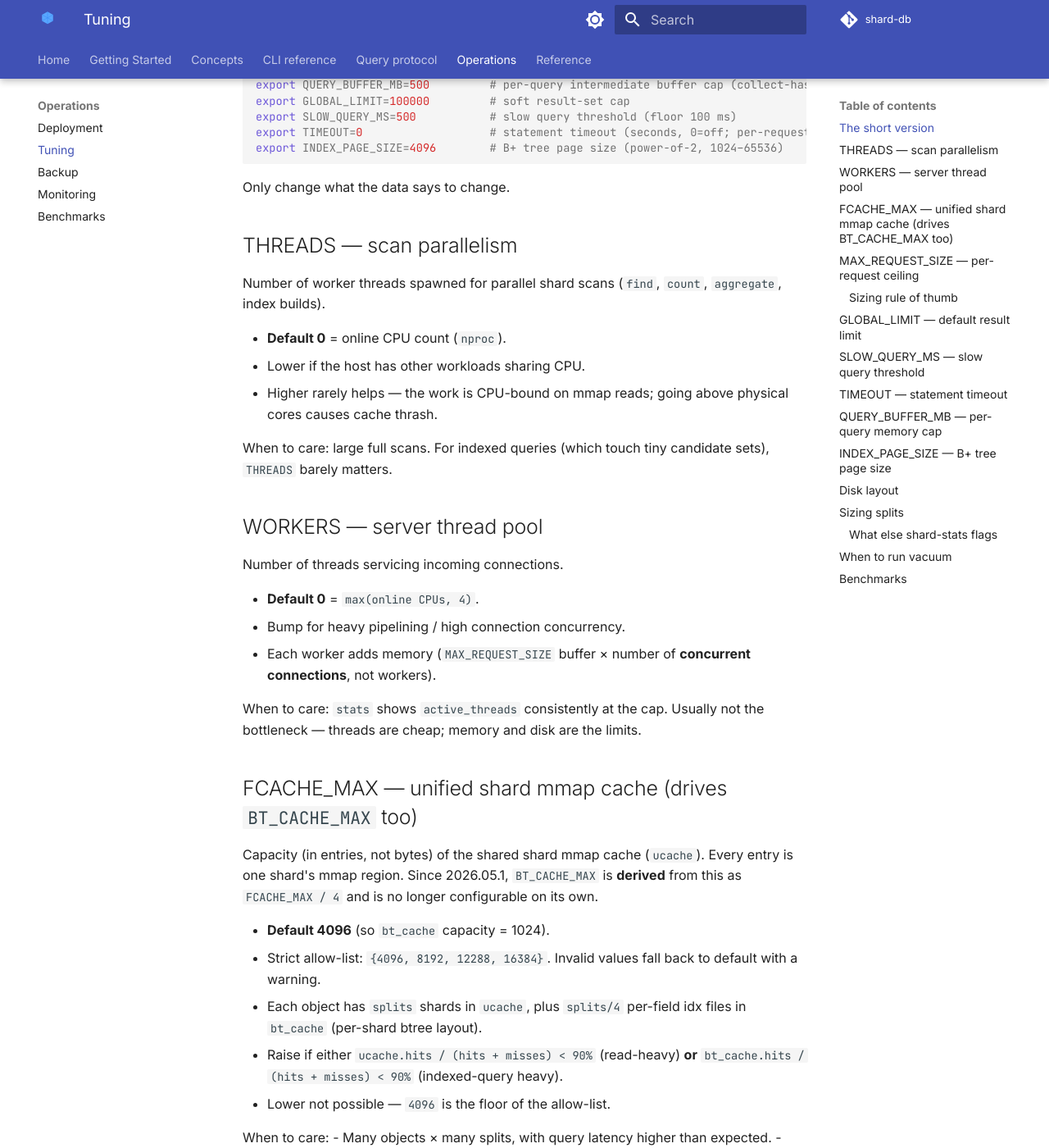
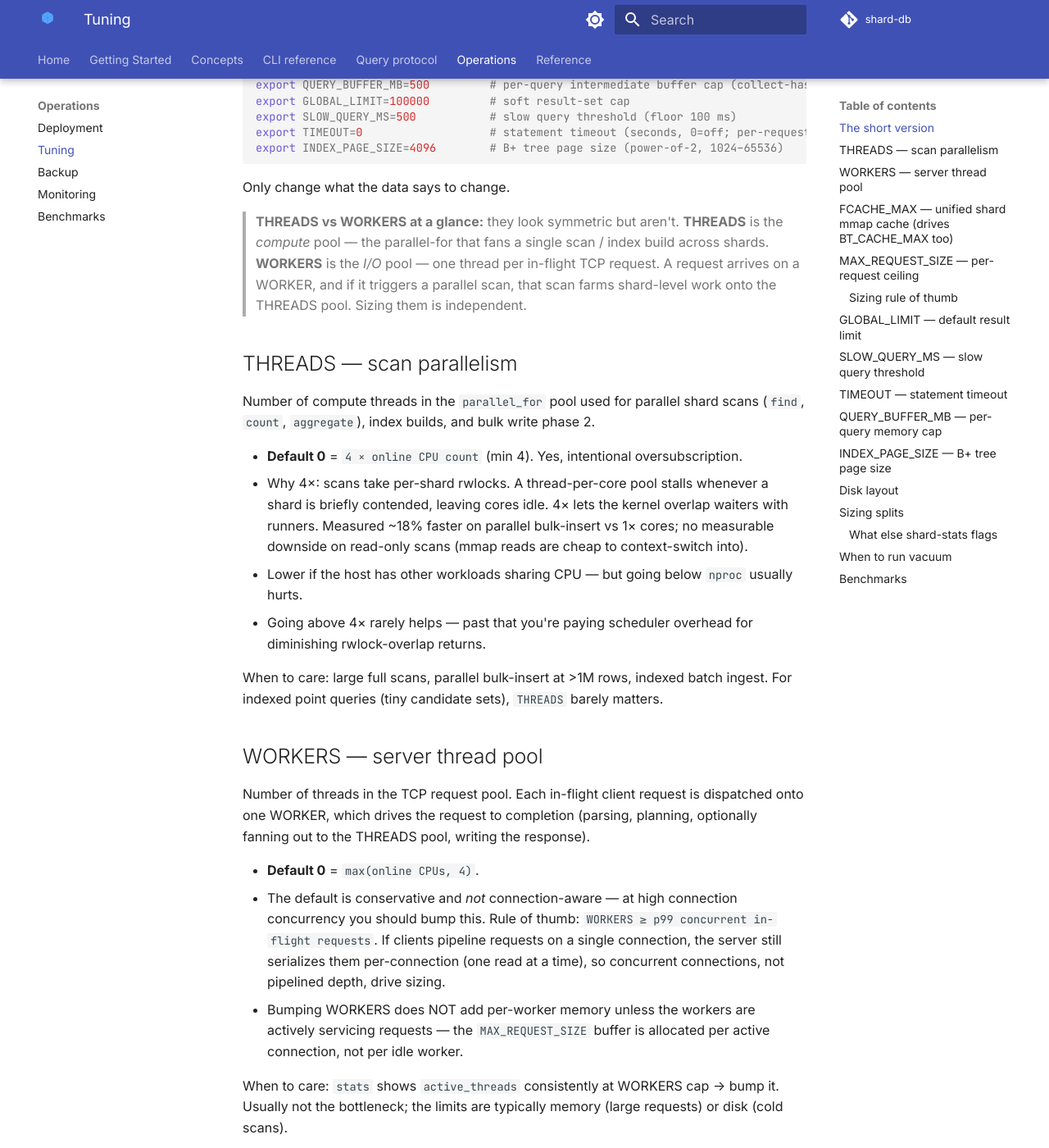
Before and after one commit to sayyiditow/shard-db, an MkDocs documentation site: the page built from docs/operations/tuning.md, in a window 1280 px wide and 1400 px high, scrolled down 400 px. Shown: the whole window at 82% size. Built offline with MkDocs 1.6.1 and Material for MkDocs 9.7.7, drawn with Linux system fonts in a browser that asks for light colours; comment, search, counter and statistics services are not loaded.

Commit message:
docs: clarify THREADS vs WORKERS in tuning.md
The body of the THREADS section claimed default = nproc, contradicting
the summary at the top of the file (which is correct: 4 × nproc). Fixed
the body, added the rationale for the 4× oversubscription (rwlock-stall
overlap, ~18% measured win), and added a leading paragraph that
distinguishes the compute pool (THREADS) from the I/O pool (WORKERS) —
they look symmetric but aren't, which is what the user flagged.

Also called out that WORKERS is connection-aware (rule of thumb: ≥ p99
concurrent in-flight requests) and that the MAX_REQUEST_SIZE buffer is
per-active-connection, not per-idle-worker.

Co-Authored-By: Claude Opus 4.7 (1M context) <noreply@anthropic.com>

```diff
--- a/docs/operations/tuning.md
+++ b/docs/operations/tuning.md
@@ -20,25 +20,28 @@ export INDEX_PAGE_SIZE=4096        # B+ tree page size (power-of-2, 1024–65536
 
 Only change what the data says to change.
 
+> **THREADS vs WORKERS at a glance:** they look symmetric but aren't. **THREADS** is the *compute* pool — the parallel-for that fans a single scan / index build across shards. **WORKERS** is the *I/O* pool — one thread per in-flight TCP request. A request arrives on a WORKER, and if it triggers a parallel scan, that scan farms shard-level work onto the THREADS pool. Sizing them is independent.
+
 ## THREADS — scan parallelism
 
-Number of worker threads spawned for parallel shard scans (`find`, `count`, `aggregate`, index builds).
+Number of compute threads in the `parallel_for` pool used for parallel shard scans (`find`, `count`, `aggregate`), index builds, and bulk write phase 2.
 
-- **Default 0** = online CPU count (`nproc`).
-- Lower if the host has other workloads sharing CPU.
-- Higher rarely helps — the work is CPU-bound on mmap reads; going above physical cores causes cache thrash.
+- **Default 0** = `4 × online CPU count` (min 4). Yes, intentional oversubscription.
+- Why 4×: scans take per-shard rwlocks. A thread-per-core pool stalls whenever a shard is briefly contended, leaving cores idle. 4× lets the kernel overlap waiters with runners. Measured ~18% faster on parallel bulk-insert vs 1× cores; no measurable downside on read-only scans (mmap reads are cheap to context-switch into).
+- Lower if the host has other workloads sharing CPU — but going below `nproc` usually hurts.
+- Going above 4× rarely helps — past that you're paying scheduler overhead for diminishing rwlock-overlap returns.
 
-When to care: large full scans. For indexed queries (which touch tiny candidate sets), `THREADS` barely matters.
+When to care: large full scans, parallel bulk-insert at >1M rows, indexed batch ingest. For indexed point queries (tiny candidate sets), `THREADS` barely matters.
 
 ## WORKERS — server thread pool
 
-Number of threads servicing incoming connections.
+Number of threads in the TCP request pool. Each in-flight client request is dispatched onto one WORKER, which drives the request to completion (parsing, planning, optionally fanning out to the THREADS pool, writing the response).
 
 - **Default 0** = `max(online CPUs, 4)`.
-- Bump for heavy pipelining / high connection concurrency.
-- Each worker adds memory (`MAX_REQUEST_SIZE` buffer × number of **concurrent connections**, not workers).
+- The default is conservative and *not* connection-aware — at high connection concurrency you should bump this. Rule of thumb: `WORKERS ≥ p99 concurrent in-flight requests`. If clients pipeline requests on a single connection, the server still serializes them per-connection (one read at a time), so concurrent connections, not pipelined depth, drive sizing.
+- Bumping WORKERS does NOT add per-worker memory unless the workers are actively servicing requests — the `MAX_REQUEST_SIZE` buffer is allocated per active connection, not per idle worker.
 
-When to care: `stats` shows `active_threads` consistently at the cap. Usually not the bottleneck — threads are cheap; memory and disk are the limits.
+When to care: `stats` shows `active_threads` consistently at WORKERS cap → bump it. Usually not the bottleneck; the limits are typically memory (large requests) or disk (cold scans).
 
 ## FCACHE_MAX — unified shard mmap cache (drives `BT_CACHE_MAX` too)
 
```
